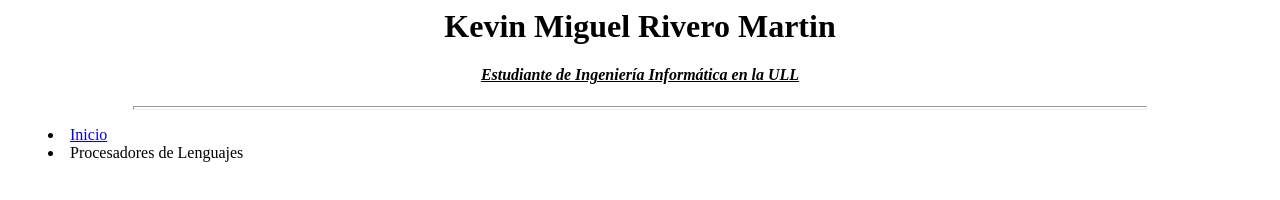
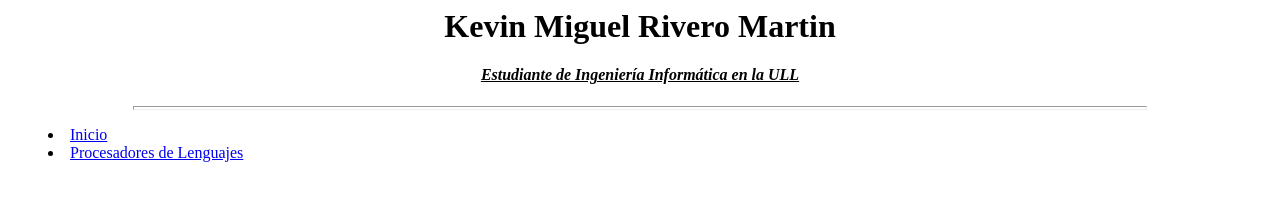
Before and after one commit to KevinRM/kevinrm.github.io, a plain HTML site: page index.html in a window 1280 px wide. Drawn offline with Linux system fonts and the light colour scheme.

Commit message:
añadiendo pl

```diff
--- a/index.html
+++ b/index.html
@@ -10,7 +10,7 @@
 
     <menu>
     <li><a href="index.html">Inicio</a></li>
-    <li>Procesadores de Lenguajes</li>
+    <li><a href="/pl/prueba.html">Procesadores de Lenguajes</a></li>
     </menu>
 
   </body>
```
